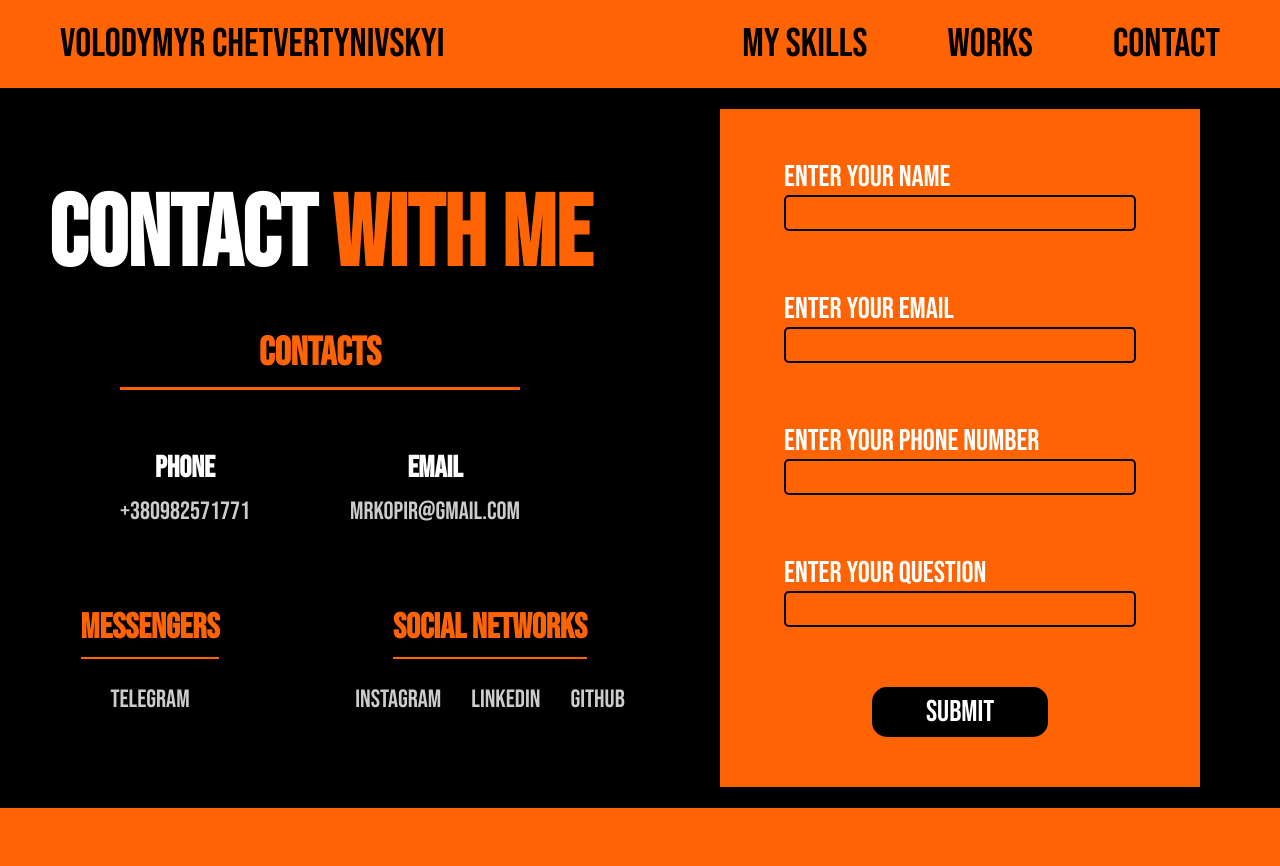
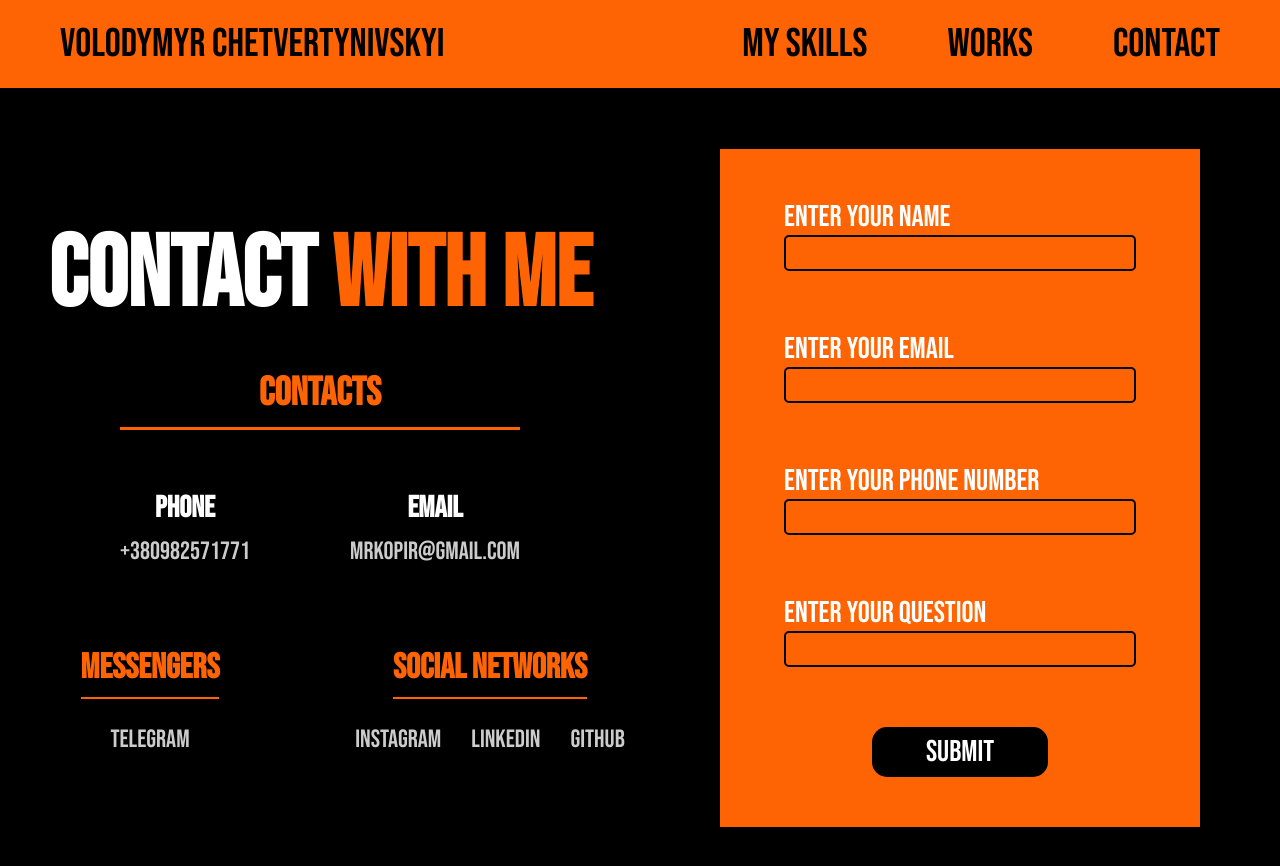
Before and after one commit to Mrkopir/Partfolio, a React (Create React App) app in the folder client/: page /contact in a window 1280 px wide. Shown: the top 866 px of the page. Before the commit the page ends 808 px from the top, so only its background shows below. Built offline with nearby package versions, Linux system fonts and the light colour scheme; a web font is replaced by a local one.

Commit message:
version 1.1.0

```diff
--- a/client/src/pages/contact.page/contact.page.css
+++ b/client/src/pages/contact.page/contact.page.css
@@ -1,5 +1,5 @@
 body {
-        background-color: black;
+    background-color: black;
 }
 
 .ContactPageMain {
@@ -7,11 +7,11 @@ body {
     background-color: black;
     color: white;
     overflow: hidden;
-    height: 90vh;
+    min-height: 100vh;
 }
 
 input:focus {
-  outline: none;
+    outline: none;
 }
 
 .ContactPageLeft {
@@ -203,10 +203,6 @@ input:focus {
 
 @media (min-width: 2560px) {
 
-    .ContactPageMain {
-        height: 91vh;
-    }
-
     .ContactPageLeft {
         justify-content: center;
     }
@@ -216,7 +212,6 @@ input:focus {
     }
 
     .ContactPageForm form {
-        height: 90%;
         justify-content: center;
     }
 
--- a/client/src/pages/skills.page/skills.page.css
+++ b/client/src/pages/skills.page/skills.page.css
@@ -159,7 +159,7 @@ body {
 
     .SkillsPageList {
         gap: 0 30px;
-        height: 100vh;
+        height: 50vh;
     }
 }
 
--- a/client/src/pages/works.page/works.page.css
+++ b/client/src/pages/works.page/works.page.css
@@ -10,6 +10,7 @@ body {
     display: flex;
     gap: 5%;
     padding: 0 30px;
+    margin-bottom: 20px;
 }
 
 .WorksPageLeft {
```
